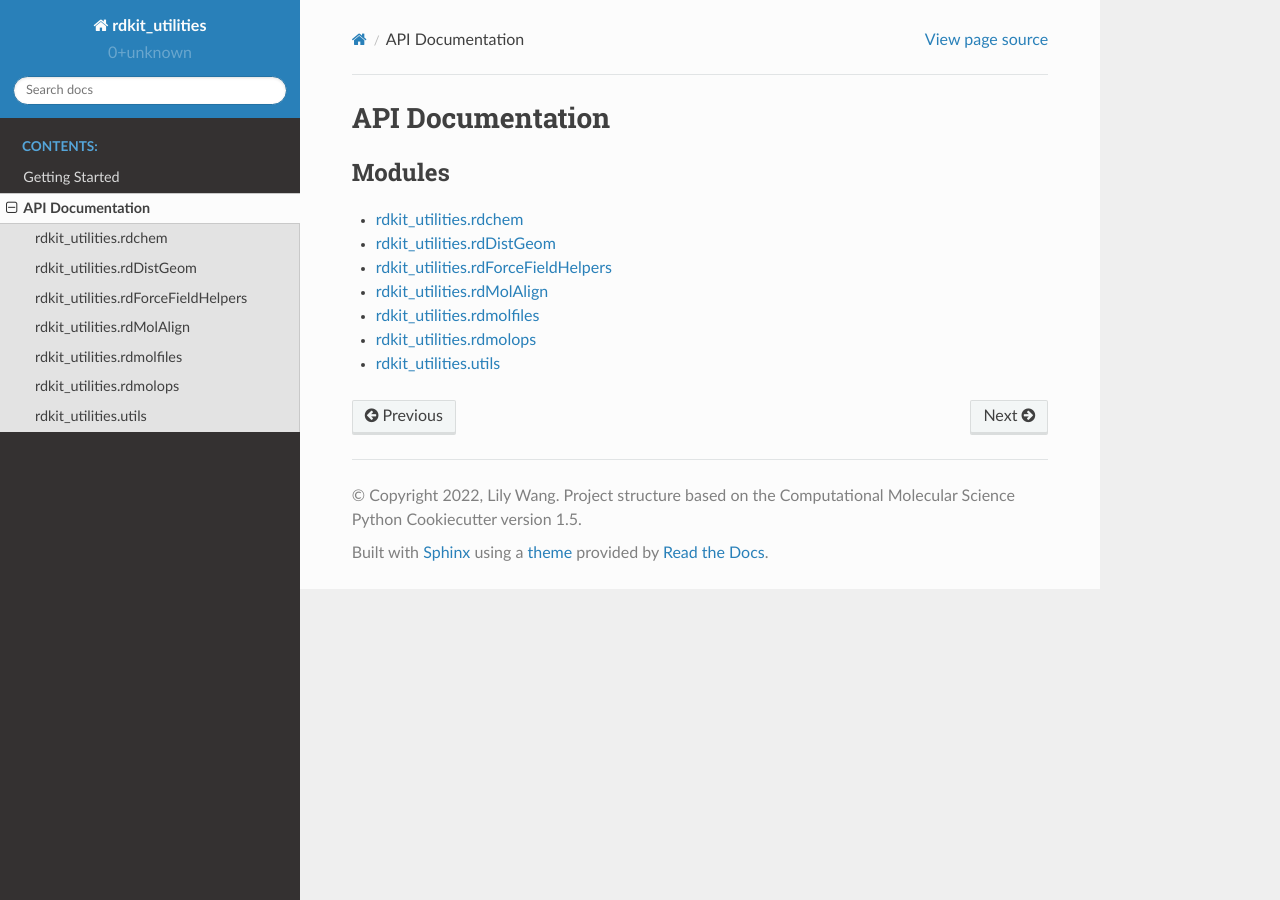
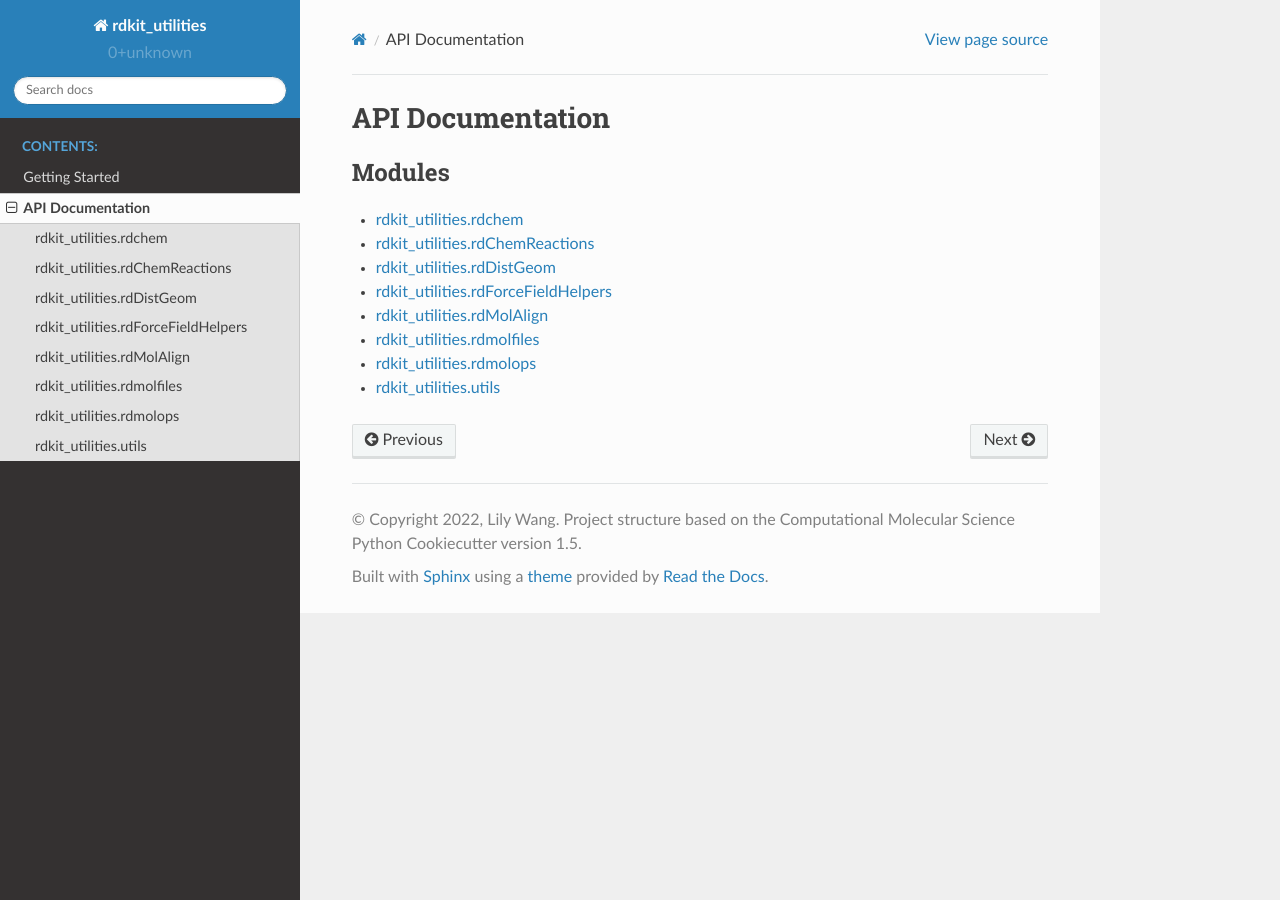
Before and after one commit to lilyminium/rdkit_utilities, a Sphinx documentation site: the page built from docs/api/README.rst, in a window 1280 px wide. Built offline with Sphinx 7.4.7 and the Read the Docs theme 2.0.0, drawn with Linux system fonts in a browser that asks for light colours.

Commit message:
add reactions docs

```diff
--- a/docs/api/README.rst
+++ b/docs/api/README.rst
@@ -5,6 +5,7 @@ API Documentation
    :caption: Modules
 
    rdchem
+   rdChemReactions
    rdDistGeom
    rdForceFieldHelpers
    rdMolAlign
--- /dev/null
+++ b/docs/api/rdChemReactions.rst
@@ -0,0 +1,5 @@
+rdkit_utilities.rdChemReactions
+===============================
+
+.. automodule:: rdkit_utilities.rdChemReactions
+    :members:
```
